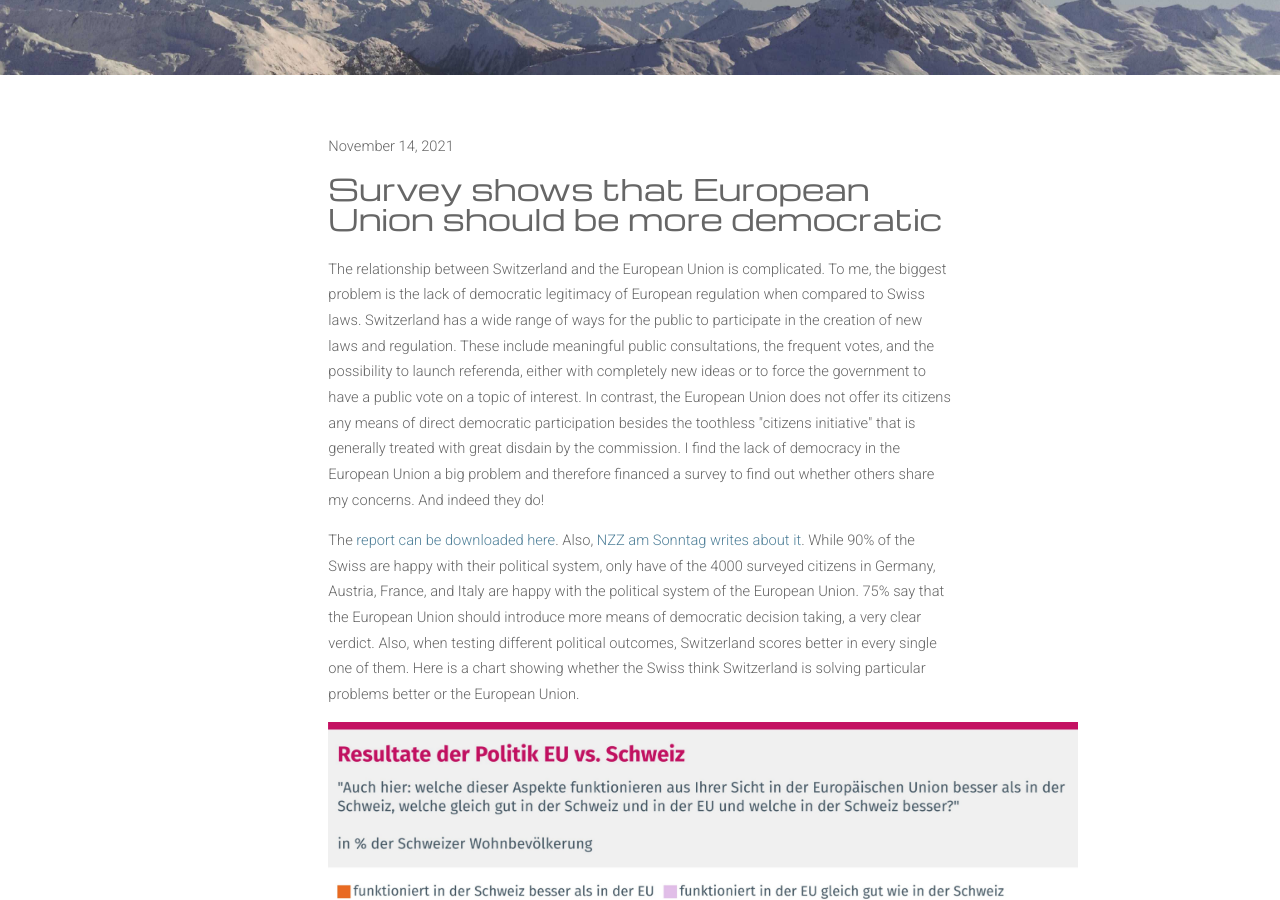
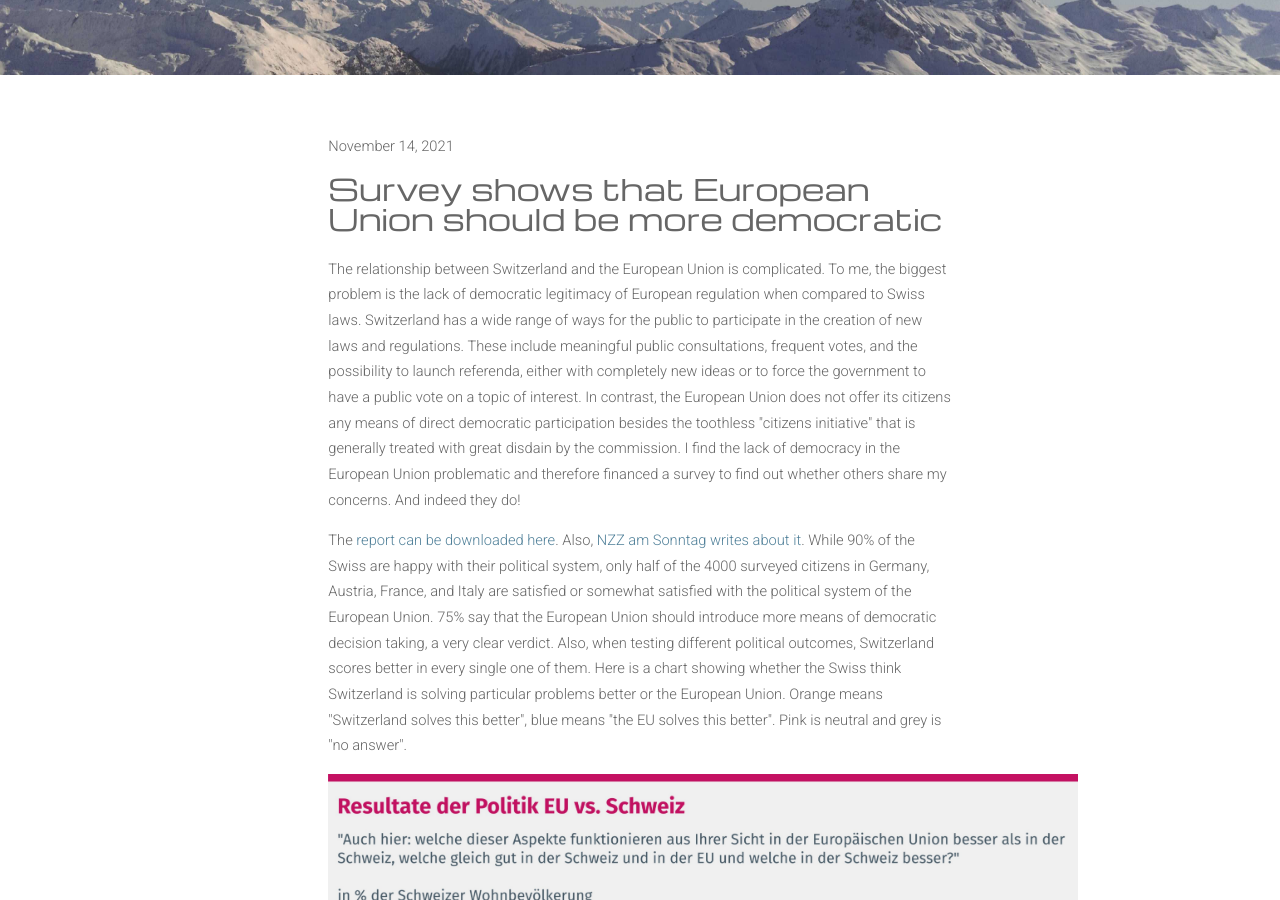
Before and after one commit to meisserecon/www, a Jekyll site: the page built from _posts/2021-11-14-eu-survey.md, in a window 1280 px wide and 900 px high, scrolled down 406 px. Built offline with Jekyll 4.4.1, drawn with Linux system fonts in a browser that asks for light colours; nearby versions of some CDN libraries; some of the changed text lies outside the part shown.

Commit message:
Update 2021-11-14-eu-survey.md

```diff
--- a/_posts/2021-11-14-eu-survey.md
+++ b/_posts/2021-11-14-eu-survey.md
@@ -4,11 +4,11 @@ title: Survey shows that European Union should be more democratic
 description: Meisser Economics financed a survey about how the Swiss and their neighbors preceive democracy in Switzerland and the European Union.
 ---
 <p>
-The relationship between Switzerland and the European Union is complicated. To me, the biggest problem is the lack of democratic legitimacy of European regulation when compared to Swiss laws. Switzerland has a wide range of ways for the public to participate in the creation of new laws and regulation. These include meaningful public consultations, the frequent votes, and the possibility to launch referenda, either with completely new ideas or to force the government to have a public vote on a topic of interest. In contrast, the European Union does not offer its citizens any means of direct democratic participation besides the toothless "citizens initiative" that is generally treated with great disdain by the commission. I find the lack of democracy in the European Union a big problem and therefore financed a survey to find out whether others share my concerns. And indeed they do!
+The relationship between Switzerland and the European Union is complicated. To me, the biggest problem is the lack of democratic legitimacy of European regulation when compared to Swiss laws. Switzerland has a wide range of ways for the public to participate in the creation of new laws and regulations. These include meaningful public consultations, frequent votes, and the possibility to launch referenda, either with completely new ideas or to force the government to have a public vote on a topic of interest. In contrast, the European Union does not offer its citizens any means of direct democratic participation besides the toothless "citizens initiative" that is generally treated with great disdain by the commission. I find the lack of democracy in the European Union problematic and therefore financed a survey to find out whether others share my concerns. And indeed they do!
 </p>
 
 <p>
-The <a href="https://github.com/meisserecon/www/raw/gh-pages/2021-11-14%20EU%20Umfrage.pdf">report can be downloaded here</a>. Also, <a href="https://github.com/meisserecon/www/raw/gh-pages/2021-11-14%20EU%20Umfrage%20NZZAS.pdf">NZZ am Sonntag writes about it</a>. While 90% of the Swiss are happy with their political system, only have of the 4000 surveyed citizens in Germany, Austria, France, and Italy are happy with the political system of the European Union. 75% say that the European Union should introduce more means of democratic decision taking, a very clear verdict. Also, when testing different political outcomes, Switzerland scores better in every single one of them. Here is a chart showing whether the Swiss think Switzerland is solving particular problems better or the European Union.
+The <a href="https://github.com/meisserecon/www/raw/gh-pages/2021-11-14%20EU%20Umfrage.pdf">report can be downloaded here</a>. Also, <a href="https://github.com/meisserecon/www/raw/gh-pages/2021-11-14%20EU%20Umfrage%20NZZAS.pdf">NZZ am Sonntag writes about it</a>. While 90% of the Swiss are happy with their political system, only half of the 4000 surveyed citizens in Germany, Austria, France, and Italy are satisfied or somewhat satisfied with the political system of the European Union. 75% say that the European Union should introduce more means of democratic decision taking, a very clear verdict. Also, when testing different political outcomes, Switzerland scores better in every single one of them. Here is a chart showing whether the Swiss think Switzerland is solving particular problems better or the European Union. Orange means "Switzerland solves this better", blue means "the EU solves this better". Pink is neutral and grey is "no answer".
 </p>
 
 <img src="../../../assets/images/swiss-eu-1.png" width="750">
```
Also changed, not shown: other parts of _posts/2021-11-14-eu-survey.md (+1 -1 lines).
